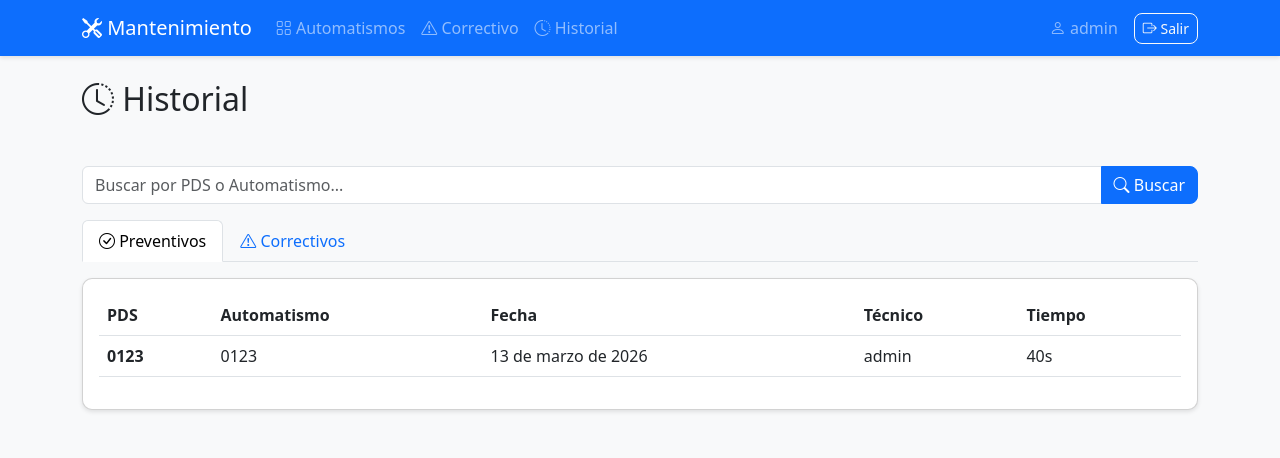
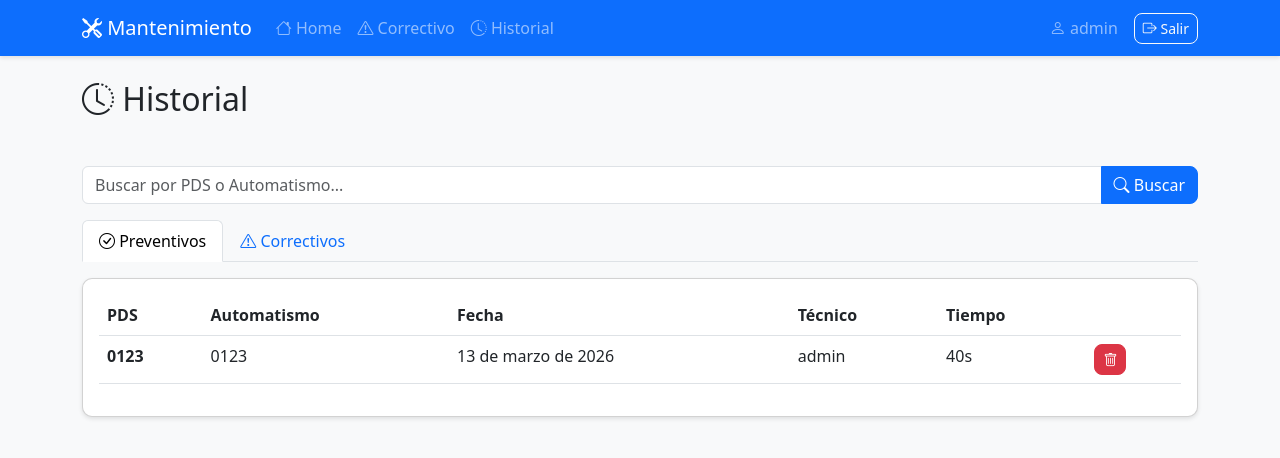
Before and after one commit to fidelincidane/mantenimiento-app, a Django app: page /historial/ in a window 1280 px wide. Shown: the top 458 px of the page. Run offline with Django 5.2, Linux system fonts and the light colour scheme; a user stored in the database is signed in; data comes from the database, SQL or seed files in the repository.

Commit message:
Fix: photo sizing for mobile, add delete to historial, menu Home

```diff
--- a/preventivoapp/templates/preventivoapp/base.html
+++ b/preventivoapp/templates/preventivoapp/base.html
@@ -29,7 +29,7 @@
                 <ul class="navbar-nav me-auto">
                     <li class="nav-item">
                         <a class="nav-link" href="{% url 'automatismos' %}">
-                            <i class="bi bi-grid"></i> Automatismos
+                            <i class="bi bi-house"></i> Home
                         </a>
                     </li>
                     <li class="nav-item">
--- a/preventivoapp/templates/preventivoapp/detalle_correctivo.html
+++ b/preventivoapp/templates/preventivoapp/detalle_correctivo.html
@@ -142,7 +142,7 @@
                     {% for foto in correctivo.fotos.all %}
                     <div class="col-6 col-md-3 mb-2">
                         <a href="{{ foto.imagen }}" target="_blank">
-                            <img src="{{ foto.imagen }}" class="img-fluid rounded" style="max-height: 150px;">
+                            <img src="{{ foto.imagen }}" class="img-fluid rounded" style="max-width: 100%; max-height: 200px; height: auto;">
                         </a>
                         {% if foto.descripcion %}
                         <small class="d-block text-muted">{{ foto.descripcion }}</small>
--- a/preventivoapp/templates/preventivoapp/detalle_historial.html
+++ b/preventivoapp/templates/preventivoapp/detalle_historial.html
@@ -109,7 +109,7 @@
                     {% for foto in preventivo.fotos.all %}
                     <div class="col-6 col-md-3 mb-2">
                         <a href="{{ foto.imagen }}" target="_blank">
-                            <img src="{{ foto.imagen }}" class="img-fluid rounded" style="max-height: 150px;">
+                            <img src="{{ foto.imagen }}" class="img-fluid rounded" style="max-width: 100%; max-height: 200px; height: auto;">
                         </a>
                         {% if foto.descripcion %}
                         <small class="d-block text-muted">{{ foto.descripcion }}</small>
--- a/preventivoapp/templates/preventivoapp/detalle_historial_correctivo.html
+++ b/preventivoapp/templates/preventivoapp/detalle_historial_correctivo.html
@@ -116,7 +116,7 @@
                     {% for foto in correctivo.fotos.all %}
                     <div class="col-6 col-md-3 mb-2">
                         <a href="{{ foto.imagen }}" target="_blank">
-                            <img src="{{ foto.imagen }}" class="img-fluid rounded" style="max-height: 150px;">
+                            <img src="{{ foto.imagen }}" class="img-fluid rounded" style="max-width: 100%; max-height: 200px; height: auto;">
                         </a>
                         {% if foto.descripcion %}
                         <small class="d-block text-muted">{{ foto.descripcion }}</small>
--- a/preventivoapp/templates/preventivoapp/detalle_historial_preventivo.html
+++ b/preventivoapp/templates/preventivoapp/detalle_historial_preventivo.html
@@ -107,7 +107,7 @@
                     {% for foto in preventivo.fotos.all %}
                     <div class="col-6 col-md-3 mb-2">
                         <a href="{{ foto.imagen }}" target="_blank">
-                            <img src="{{ foto.imagen }}" class="img-fluid rounded" style="max-height: 150px;">
+                            <img src="{{ foto.imagen }}" class="img-fluid rounded" style="max-width: 100%; max-height: 200px; height: auto;">
                         </a>
                         {% if foto.descripcion %}
                         <small class="d-block text-muted">{{ foto.descripcion }}</small>
--- a/preventivoapp/templates/preventivoapp/detalle_preventivo.html
+++ b/preventivoapp/templates/preventivoapp/detalle_preventivo.html
@@ -133,7 +133,7 @@
                     {% for foto in preventivo.fotos.all %}
                     <div class="col-6 col-md-3 mb-2">
                         <a href="{{ foto.imagen }}" target="_blank">
-                            <img src="{{ foto.imagen }}" class="img-fluid rounded" style="max-height: 150px;">
+                            <img src="{{ foto.imagen }}" class="img-fluid rounded" style="max-width: 100%; max-height: 200px; height: auto;">
                         </a>
                         {% if foto.descripcion %}
                         <small class="d-block text-muted">{{ foto.descripcion }}</small>
--- a/preventivoapp/templates/preventivoapp/historial.html
+++ b/preventivoapp/templates/preventivoapp/historial.html
@@ -49,16 +49,22 @@
                                 <th>Fecha</th>
                                 <th>Técnico</th>
                                 <th>Tiempo</th>
+                                <th></th>
                             </tr>
                         </thead>
                         <tbody>
                             {% for p in preventivos %}
-                            <tr style="cursor: pointer;" onclick="window.location='{% url 'detalle_historial_preventivo' p.codigo %}'">
-                                <td><strong>{{ p.codigo }}</strong></td>
-                                <td>{{ p.automatismo.codigo }}</td>
-                                <td>{{ p.fecha_inicio }}</td>
-                                <td>{{ p.tecnico.username }}</td>
-                                <td>{{ p.tiempo|duration }}</td>
+                            <tr>
+                                <td style="cursor: pointer;" onclick="window.location='{% url 'detalle_historial_preventivo' p.codigo %}'"><strong>{{ p.codigo }}</strong></td>
+                                <td style="cursor: pointer;" onclick="window.location='{% url 'detalle_historial_preventivo' p.codigo %}'">{{ p.automatismo.codigo }}</td>
+                                <td style="cursor: pointer;" onclick="window.location='{% url 'detalle_historial_preventivo' p.codigo %}'">{{ p.fecha_inicio }}</td>
+                                <td style="cursor: pointer;" onclick="window.location='{% url 'detalle_historial_preventivo' p.codigo %}'">{{ p.tecnico.username }}</td>
+                                <td style="cursor: pointer;" onclick="window.location='{% url 'detalle_historial_preventivo' p.codigo %}'">{{ p.tiempo|duration }}</td>
+                                <td>
+                                    <a href="{% url 'eliminar_preventivo' p.id %}" class="btn btn-sm btn-danger" onclick="return confirm('¿Eliminar preventivo?')">
+                                        <i class="bi bi-trash"></i>
+                                    </a>
+                                </td>
                             </tr>
                             {% endfor %}
                         </tbody>
@@ -84,16 +90,22 @@
                                 <th>Fecha</th>
                                 <th>Técnico</th>
                                 <th>Tiempo</th>
+                                <th></th>
                             </tr>
                         </thead>
                         <tbody>
                             {% for c in correctivos %}
-                            <tr style="cursor: pointer;" onclick="window.location='{% url 'detalle_historial_correctivo' c.codigo %}'">
-                                <td><strong>{{ c.codigo }}</strong></td>
-                                <td>{{ c.automatismo.codigo }}</td>
-                                <td>{{ c.fecha_inicio }}</td>
-                                <td>{{ c.tecnico.username }}</td>
-                                <td>{{ c.tiempo|duration }}</td>
+                            <tr>
+                                <td style="cursor: pointer;" onclick="window.location='{% url 'detalle_historial_correctivo' c.codigo %}'"><strong>{{ c.codigo }}</strong></td>
+                                <td style="cursor: pointer;" onclick="window.location='{% url 'detalle_historial_correctivo' c.codigo %}'">{{ c.automatismo.codigo }}</td>
+                                <td style="cursor: pointer;" onclick="window.location='{% url 'detalle_historial_correctivo' c.codigo %}'">{{ c.fecha_inicio }}</td>
+                                <td style="cursor: pointer;" onclick="window.location='{% url 'detalle_historial_correctivo' c.codigo %}'">{{ c.tecnico.username }}</td>
+                                <td style="cursor: pointer;" onclick="window.location='{% url 'detalle_historial_correctivo' c.codigo %}'">{{ c.tiempo|duration }}</td>
+                                <td>
+                                    <a href="{% url 'eliminar_correctivo' c.id %}" class="btn btn-sm btn-danger" onclick="return confirm('¿Eliminar correctivo?')">
+                                        <i class="bi bi-trash"></i>
+                                    </a>
+                                </td>
                             </tr>
                             {% endfor %}
                         </tbody>
--- a/preventivoapp/views.py
+++ b/preventivoapp/views.py
@@ -262,7 +262,7 @@ def eliminar_preventivo(request, id):
     preventivo = get_object_or_404(Preventivo, id=id)
     preventivo.delete()
     messages.success(request, 'Preventivo eliminado')
-    return redirect('automatismos')
+    return redirect('historial')
 
 
 # ========== CORRECTIVOS ==========
@@ -456,7 +456,7 @@ def eliminar_correctivo(request, id):
     correctivo = get_object_or_404(Correctivo, id=id)
     correctivo.delete()
     messages.success(request, 'Correctivo eliminado')
-    return redirect('automatismos')
+    return redirect('historial')
 
 
 # ========== HISTORIAL ==========
```
